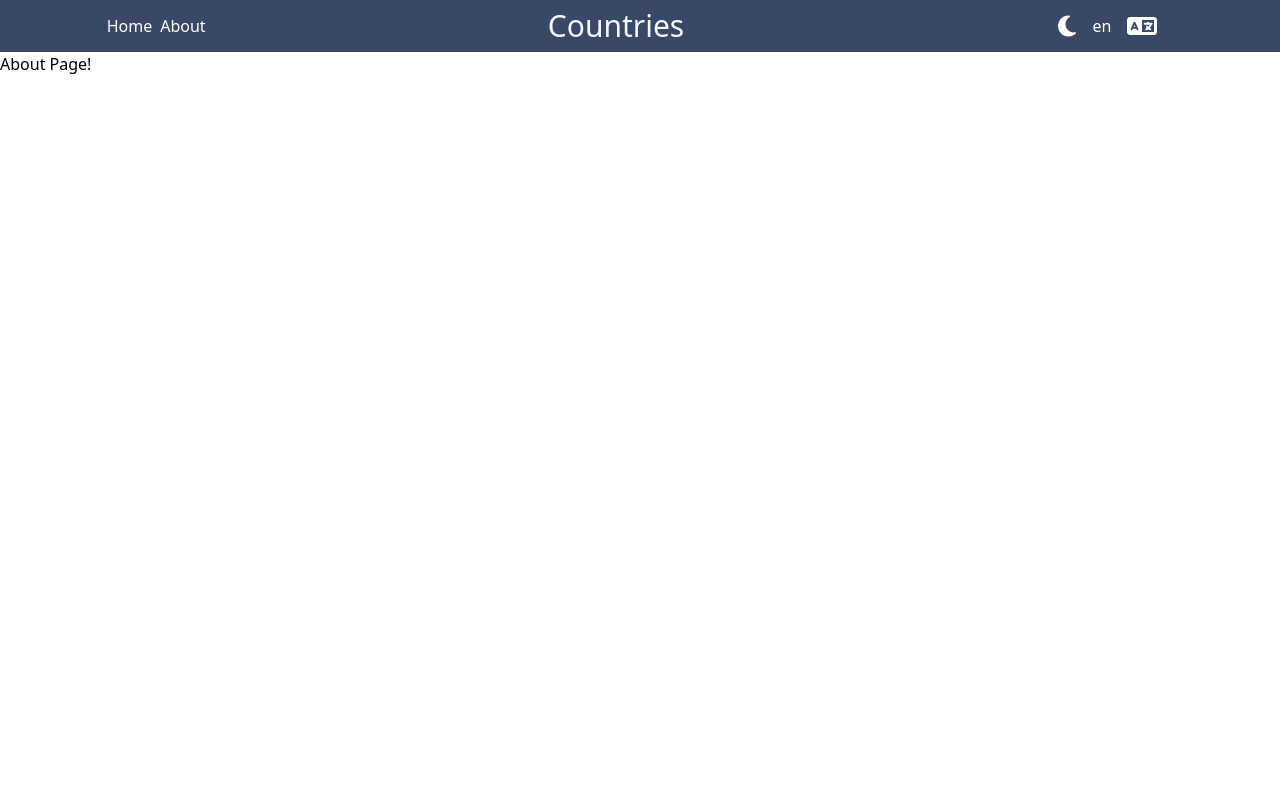
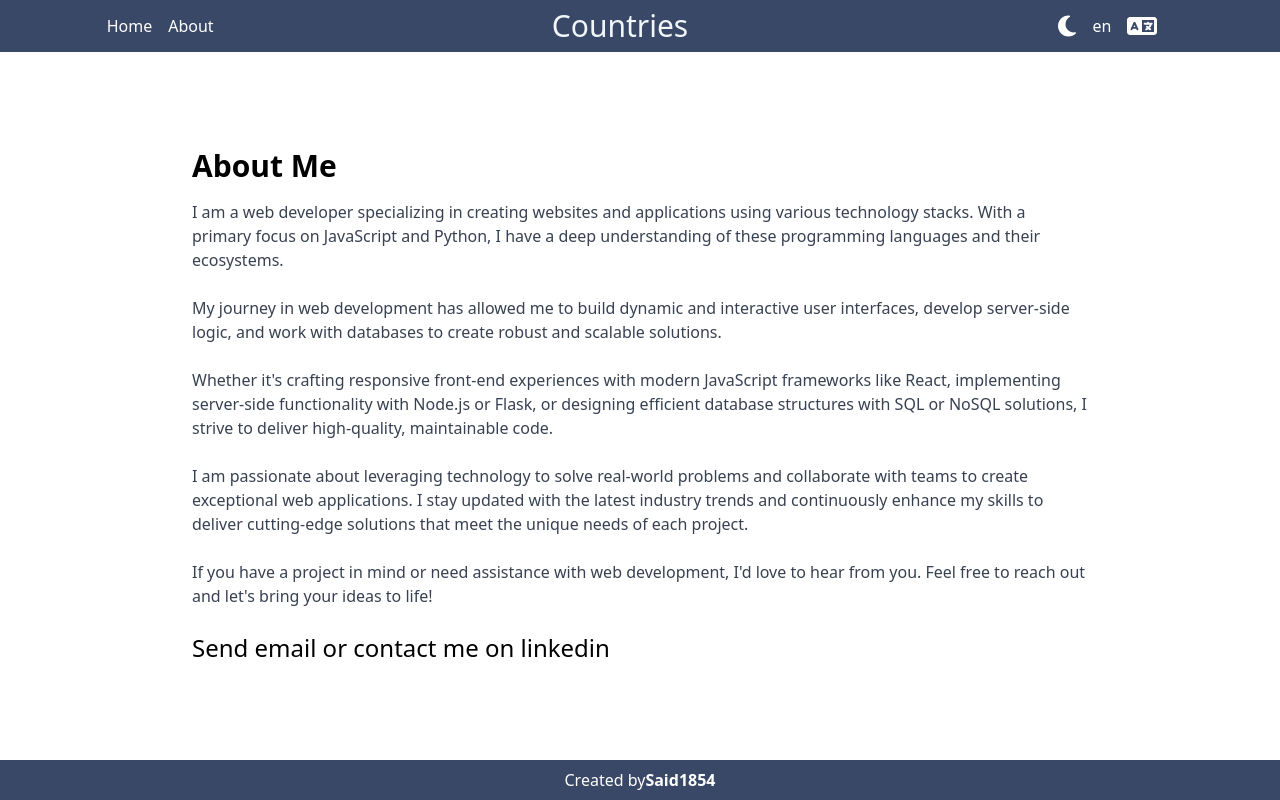
Before and after one commit to said1854/Countries, a React (Vite) app: page /about in a window 1280 px wide. Built offline with nearby package versions, Linux system fonts and the light colour scheme; no server answers.

Commit message:
about page

```diff
--- a/package.json
+++ b/package.json
@@ -31,6 +31,6 @@
     "eslint-plugin-react-refresh": "^0.3.4",
     "postcss": "^8.4.23",
     "tailwindcss": "^3.3.1",
-    "vite": "^4.3.0"
+    "vite": "^4.3.9"
   }
 }
--- a/src/components/CountryCard.jsx
+++ b/src/components/CountryCard.jsx
@@ -11,13 +11,13 @@ const CountryCard = ({ country, index }) => {
         src={country.flags.png}
         alt={country.flags.alt}
       />
-      <div className="text-sm p-2 flex flex-col justify-between">
+      <div className="text-sm p-2 flex flex-col justify-">
         <div className="text-xl font-serif flex">
           {orderByArea && !orderByPopulation ? <h4>{index + 1} -</h4> : <></>}
           {orderByPopulation && !orderByArea ? <h4>{index + 1} -</h4> : <></>}
           {country.name.common}
         </div>
-        <div>
+        <div className="flex flex-col justify-between">
           {orderByPopulation ? (
             <p className="underline">
               {language === 'en' ? 'Population' : 'Nüfus'}:
@@ -45,12 +45,12 @@ const CountryCard = ({ country, index }) => {
           </p>
           <p>
             <span className="bold">
-              {language === 'en' ? 'Continent' : 'Bulunduğu kıta'}:
+              {language === 'en' ? 'Continent' : 'Kıtası'}:
             </span>
             {country.continents}
           </p>
         </div>
-        <div>
+        <div className="justify-self-end">
           <Link to={`/countries/${country.name.common}`}>
             <div className="btn px-4">
               {language === 'en' ? 'View Details' : 'Detaylar'}
--- a/src/components/Footer.jsx
+++ b/src/components/Footer.jsx
@@ -7,11 +7,23 @@ const Footer = () => {
     <div>
       {isLoaded ? (
         <footer className="bg-dark w-full py-2 text-center text-white dark:bg-darker dark:border">
-          Footer
+          Created by
+          <a
+            href="/https://github.com/said1854"
+            className="font-bold no-underline"
+          >
+            Said1854
+          </a>
         </footer>
       ) : (
         <footer className="bg-dark w-full py-2 text-center text-white bottom-0 dark:bg-darker dark:border">
-          Footer
+          Created by
+          <a
+            href="/https://github.com/said1854"
+            className="font-bold no-underline"
+          >
+            Said1854
+          </a>
         </footer>
       )}
     </div>
--- a/src/components/Header.jsx
+++ b/src/components/Header.jsx
@@ -19,7 +19,7 @@ const Header = () => {
       <div className="flex justify-between w-5/6 mx-auto">
         <div className="text-white my-auto">
           <NavLink to="/">{language === 'en' ? 'Home' : 'Anasayfa'}</NavLink>
-          <NavLink to="/about" className="ml-2">
+          <NavLink to="/about" className="ml-4">
             {language === 'en' ? 'About' : 'Hakkımızda'}
           </NavLink>
         </div>
--- a/src/pages/About.jsx
+++ b/src/pages/About.jsx
@@ -2,14 +2,55 @@ import React from "react";
 import Header from "../components/Header";
 import SiteContext from "../context/SiteContext";
 import { useContext } from "react";
+import Footer from '../components/Footer';
 
 const About = () => {
   const theme = useContext(SiteContext);
   return (
-    <>
+    <div className="flex flex-col justify-between min-h-screen">
       <Header />
-      About Page!
-    </>
+      <main class="bg-white py-8 px-4 md:px-8">
+        <div class="max-w-4xl mx-auto">
+          <h1 class="text-3xl font-bold mb-4">About Me</h1>
+          <p class="text-gray-700 mb-6">
+            I am a web developer specializing in creating websites and
+            applications using various technology stacks. With a primary focus
+            on JavaScript and Python, I have a deep understanding of these
+            programming languages and their ecosystems.
+          </p>
+          <p class="text-gray-700 mb-6">
+            My journey in web development has allowed me to build dynamic and
+            interactive user interfaces, develop server-side logic, and work
+            with databases to create robust and scalable solutions.
+          </p>
+          <p class="text-gray-700 mb-6">
+            Whether it's crafting responsive front-end experiences with modern
+            JavaScript frameworks like React, implementing server-side
+            functionality with Node.js or Flask, or designing efficient database
+            structures with SQL or NoSQL solutions, I strive to deliver
+            high-quality, maintainable code.
+          </p>
+          <p class="text-gray-700 mb-6">
+            I am passionate about leveraging technology to solve real-world
+            problems and collaborate with teams to create exceptional web
+            applications. I stay updated with the latest industry trends and
+            continuously enhance my skills to deliver cutting-edge solutions
+            that meet the unique needs of each project.
+          </p>
+          <p class="text-gray-700 mb-6">
+            If you have a project in mind or need assistance with web
+            development, I'd love to hear from you. Feel free to reach out and
+            let's bring your ideas to life!
+          </p>
+          <p className="text-2xl">
+            <a href="mailto:msaliogullari@gmail.com">Send email </a>
+            or contact me on
+            <a href="https://www.linkedin.com/in/said1854/"> linkedin</a>
+          </p>
+        </div>
+      </main>
+      <Footer />
+    </div>
   );
 };
 
```
Also changed, not shown: 1 other file (tests, documents, lock files or other folders).
